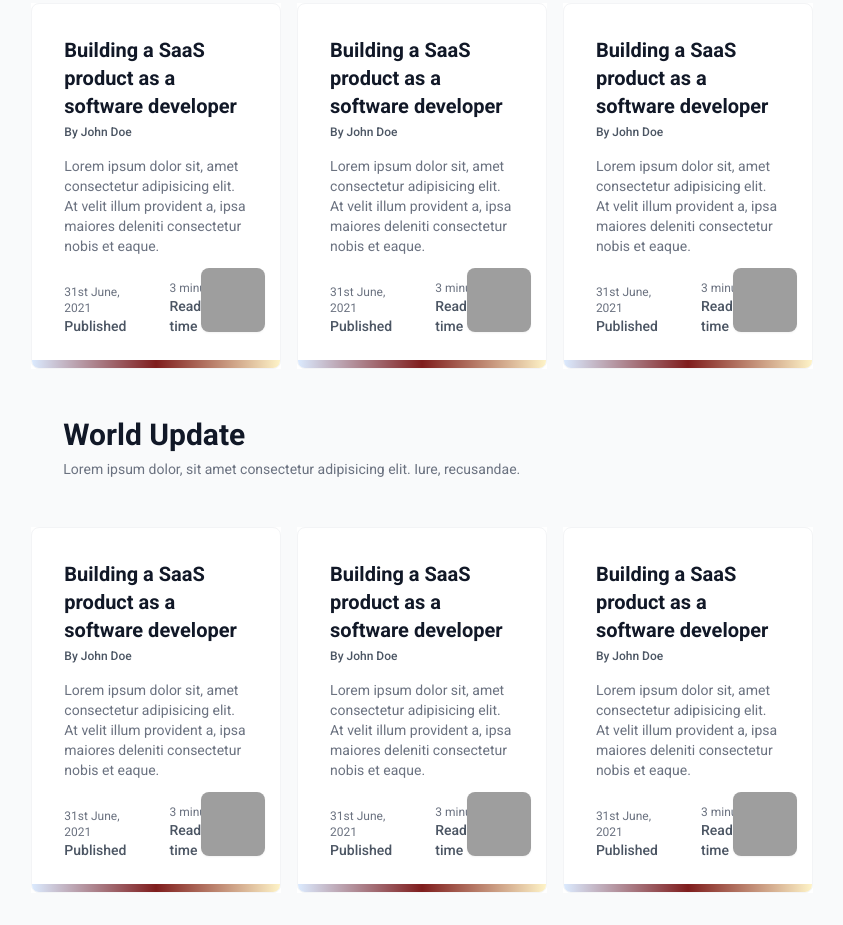
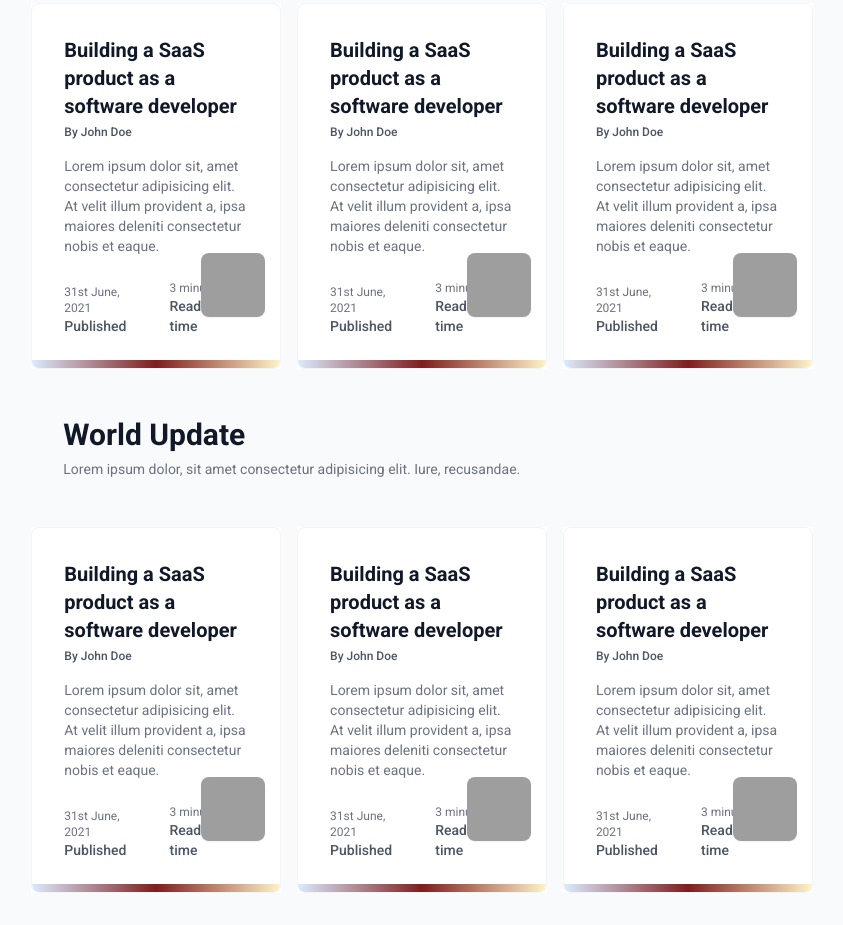
Before and after one commit to devmilon923/tailwind-blog, a plain HTML site: page index.html in a window 1280 px wide. Shown: the part 855-1780 px from the top of the page, without its empty margins (218-1061 px from the left). Drawn offline with nearby package versions, Linux system fonts and the light colour scheme; grey boxes are pictures that could not be loaded.

Commit message:
make some change

```diff
--- a/index.html
+++ b/index.html
@@ -255,6 +255,7 @@
         </div>
       </div>
     </section>
+
     <main class="md:w-8/12 mx-auto px-4 md:px-9 mt-5">
       <!--Hero Banner section end-->
       <section class="">
@@ -302,7 +303,7 @@
                   </p>
                 </div>
 
-                <div class="absolute right-[6%] bottom-[10%]">
+                <div class="absolute right-[6%] bottom-5 md:bottom-[14%]">
                   <img
                     alt=""
                     src="https://images.unsplash.com/photo-1633332755192-727a05c4013d?ixlib=rb-1.2.1&ixid=MnwxMjA3fDB8MHxwaG90by1wYWdlfHx8fGVufDB8fHx8&auto=format&fit=crop&w=1180&q=80"
@@ -355,7 +356,7 @@
                   </p>
                 </div>
 
-                <div class="absolute right-[6%] bottom-[10%]">
+                <div class="absolute right-[6%] bottom-5 md:bottom-[14%]">
                   <img
                     alt=""
                     src="https://images.unsplash.com/photo-1633332755192-727a05c4013d?ixlib=rb-1.2.1&ixid=MnwxMjA3fDB8MHxwaG90by1wYWdlfHx8fGVufDB8fHx8&auto=format&fit=crop&w=1180&q=80"
@@ -408,7 +409,7 @@
                   </p>
                 </div>
 
-                <div class="absolute right-[6%] bottom-[10%]">
+                <div class="absolute right-[6%] bottom-5 md:bottom-[14%]">
                   <img
                     alt=""
                     src="https://images.unsplash.com/photo-1633332755192-727a05c4013d?ixlib=rb-1.2.1&ixid=MnwxMjA3fDB8MHxwaG90by1wYWdlfHx8fGVufDB8fHx8&auto=format&fit=crop&w=1180&q=80"
@@ -488,7 +489,7 @@
                   </p>
                 </div>
 
-                <div class="absolute right-[6%] bottom-[10%]">
+                <div class="absolute right-[6%] bottom-5 md:bottom-[14%]">
                   <img
                     alt=""
                     src="https://images.unsplash.com/photo-1633332755192-727a05c4013d?ixlib=rb-1.2.1&ixid=MnwxMjA3fDB8MHxwaG90by1wYWdlfHx8fGVufDB8fHx8&auto=format&fit=crop&w=1180&q=80"
@@ -541,7 +542,7 @@
                   </p>
                 </div>
 
-                <div class="absolute right-[6%] bottom-[10%]">
+                <div class="absolute right-[6%] bottom-5 md:bottom-[14%]">
                   <img
                     alt=""
                     src="https://images.unsplash.com/photo-1633332755192-727a05c4013d?ixlib=rb-1.2.1&ixid=MnwxMjA3fDB8MHxwaG90by1wYWdlfHx8fGVufDB8fHx8&auto=format&fit=crop&w=1180&q=80"
@@ -594,7 +595,7 @@
                   </p>
                 </div>
 
-                <div class="absolute right-[6%] bottom-[10%]">
+                <div class="absolute right-[6%] bottom-5 md:bottom-[14%]">
                   <img
                     alt=""
                     src="https://images.unsplash.com/photo-1633332755192-727a05c4013d?ixlib=rb-1.2.1&ixid=MnwxMjA3fDB8MHxwaG90by1wYWdlfHx8fGVufDB8fHx8&auto=format&fit=crop&w=1180&q=80"
```
